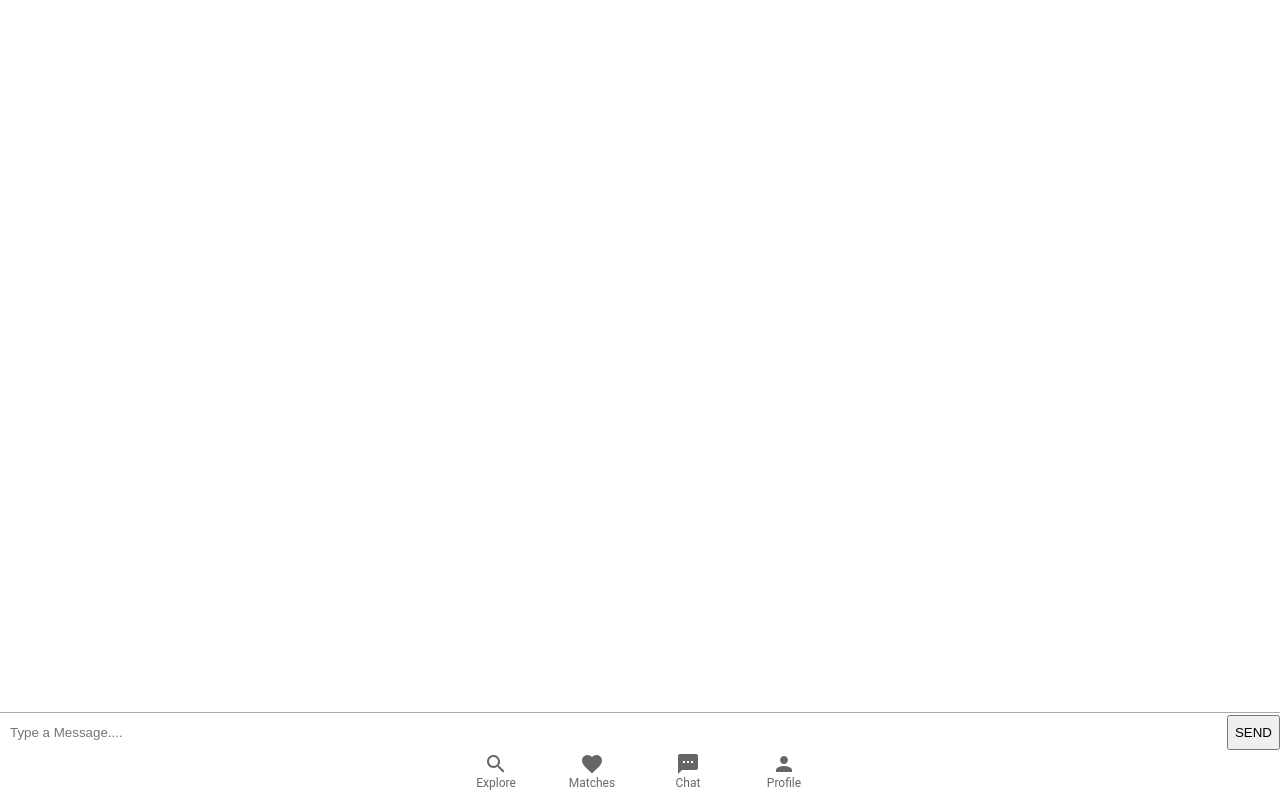
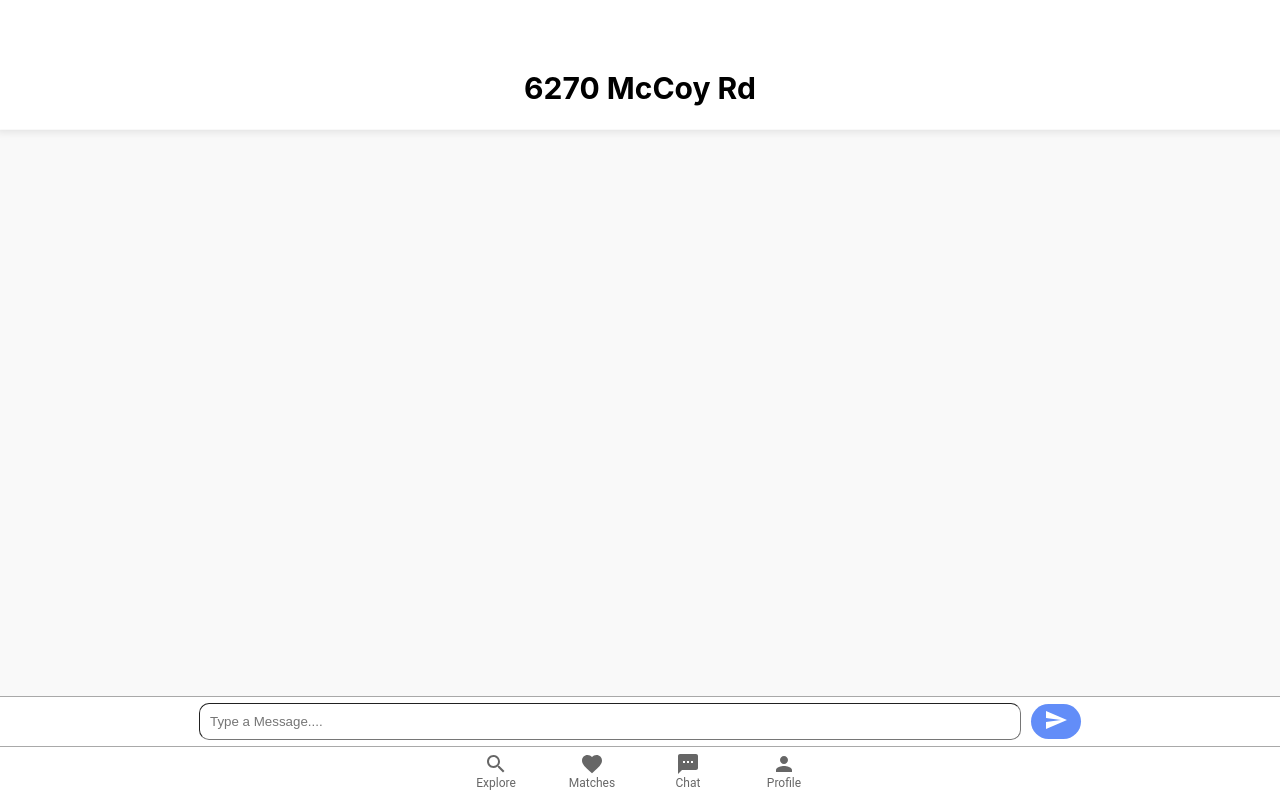
Before and after one commit to pierretranva/housify, a React (Create React App) app in the folder housify/: page /chat/1 in a window 1280 px wide. Built offline with nearby package versions, Linux system fonts and the light colour scheme.

Commit message:
chat name

```diff
--- a/housify/src/components/ChatScreen.css
+++ b/housify/src/components/ChatScreen.css
@@ -8,6 +8,7 @@
     align-items: center;
     justify-content: center;
     height: 100vh;
+    background-image: url('../images/bgmatches.png');
     overflow: hidden; /* Hide overflow on the main container */
   }
 
@@ -15,6 +16,7 @@
     flex-grow: 1;
     max-height: calc(100vh - 200px); /* Adjust the max height as needed */
     overflow-y: auto;
+    padding-bottom: 80px;
     width: 100%;
   }
 
@@ -49,18 +51,25 @@
   /* Existing styles for input form */
   .chatScreen__input {
     display: flex;
+    justify-content: center; /* Horizontal centering */
+    align-items: center; /* Vertical centering */
     padding: 2px;
+    background-color: #ffffff;
     position: fixed;
-    bottom: 0.5in;
+    bottom: 0.55in;
     width: 100%;
-    border-top: 1px solid darkgray;
+    height: 45px;
+    border: 1px solid darkgray;
   }
 
   .chatScreen__inputField {
     flex: 1;
+    width: 800px;
     padding: 10px;
-    border: none;
-    outline: none;
+    align-self: center;
+    border-radius: 10px;
+    margin-right: 10px;
+    border-width: 1px;
   }
 
   /* Existing styles for images */
@@ -92,4 +101,18 @@
     /* Your existing styles for messages... */
   }
 
+  .chattitle {
+    font-size: 30px;
+    margin-top: 70px;
+    /* padding-top: -10px; */
+  }
+
+  .sendButton {
+    background-color: rgb(98, 141, 248);
+    border: none;
+    border-radius: 20px;
+    height: 35px;
+    width: 50px;
+  }
+
   /* Existing CSS styles... */
--- a/housify/src/components/ChatScreen.js
+++ b/housify/src/components/ChatScreen.js
@@ -2,6 +2,8 @@ import React, { useState, useEffect, useRef } from "react";
 import { pink } from "@mui/material/colors";
 import { useParams } from "react-router-dom";
 import "./ChatScreen.css";
+import SendIcon from '@mui/icons-material/Send';
+import ForwardIcon from '@mui/icons-material/Forward';
 
 // Define a function to render the avatar image based on the sender
 const renderAvatar = (sender) => {
@@ -88,13 +90,16 @@ function ChatScreen() {
   };
 
   return (
+    <div className="bg">
       <div className="chatScreen">
+      <div>
+						<h1 className="chattitle">6270 McCoy Rd</h1>
+					</div>
         <div className="chatScreen__messages" ref={chatContainerRef}>
           {messages.map((message, index) => (
             <div
               key={index}
-            className={`chatScreen__message ${
-              message.sender === "You" ? "chatScreen__messageUser" : ""
+              className={`chatScreen__message ${message.sender === "You" ? "chatScreen__messageUser" : ""
                 }`}
             >
               {renderAvatar(message.sender)} {/* Render the avatar */}
@@ -113,8 +118,7 @@ function ChatScreen() {
                 </div>
               ) : (
                 <p
-                className={`chatScreen__paragraph ${
-                  message.sender === "You"
+                  className={`chatScreen__paragraph ${message.sender === "You"
                       ? "chatScreen__paragraphUser"
                       : ""
                     }`}
@@ -126,6 +130,7 @@ function ChatScreen() {
           ))}
         </div>
         <form className="chatScreen__input">
+          <div>
           <input
             value={input}
             onChange={(e) => setInput(e.target.value)}
@@ -133,14 +138,17 @@ function ChatScreen() {
             placeholder="Type a Message...."
             type="text"
           />
+          </div>
           <button
             onClick={handleSend}
             variant="contained"
+            className="sendButton"
             style={{ backgroundColor: pink }}
           >
-          SEND
+            <SendIcon style={{color:"#FFFFFF"}}/>
           </button>
         </form>
+      </div>
     </div>
   );
 }
--- a/housify/src/styles.css
+++ b/housify/src/styles.css
@@ -342,6 +342,7 @@ justify-content: flex-start;
   flex-direction: column;
   align-items: center;
   justify-content: center;
+  background-image: url('./images/bgmatches.png');
   min-height: calc(100vh - 60px); /* Subtract the height of the bottom bar */
   padding-bottom: 150px; /* Add padding to the bottom to avoid overlap with the bottom bar */
   overflow-y: auto; /* Enable scrolling when content exceeds the available height */
```
Lines whose indentation alone changed are shown as unchanged.
